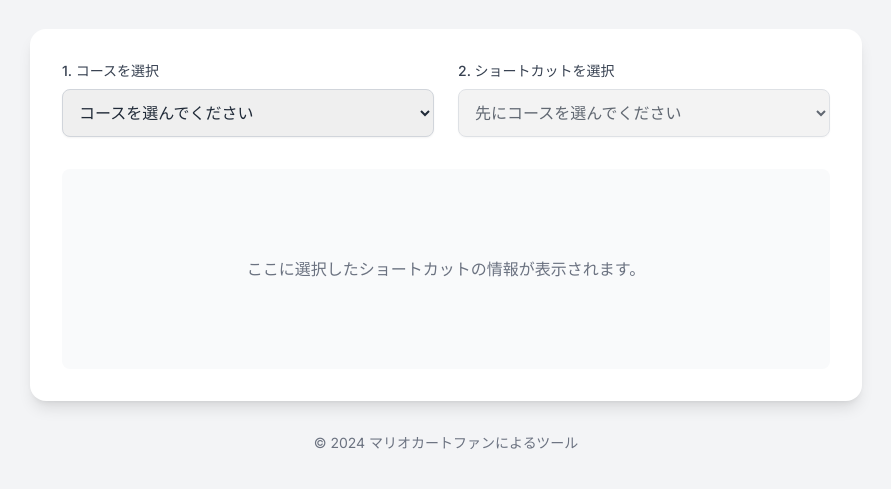
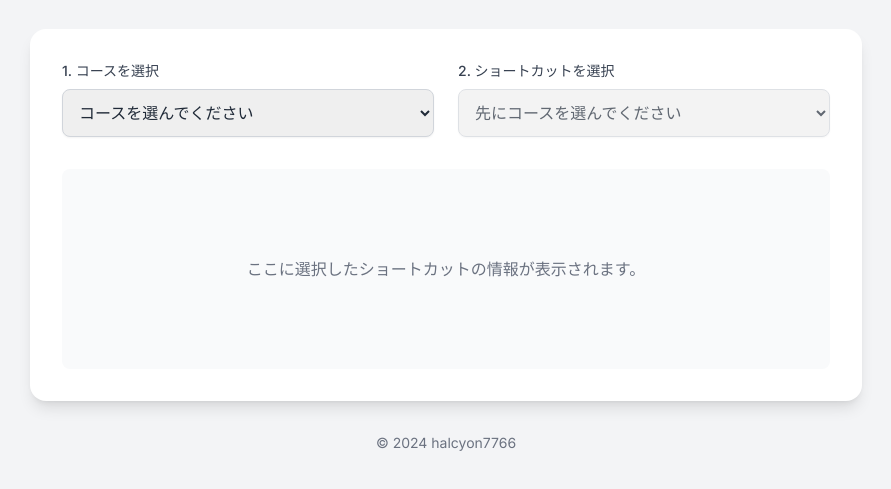
Before and after one commit to halcyon7766/MarioCut, a plain HTML site: page index.html in a window 1280 px wide. Shown: the part 107-596 px from the top of the page, without its empty margins (194-1085 px from the left). Drawn offline with nearby package versions, Linux system fonts and the light colour scheme.

Commit message:
Update index.html

```diff
--- a/index.html
+++ b/index.html
@@ -78,7 +78,7 @@
 
         <!-- フッター -->
         <footer class="text-center mt-8 text-sm text-gray-500">
-            <p>&copy; 2024 マリオカートファンによるツール</p>
+            <p>&copy; 2024 halcyon7766</p>
         </footer>
     </div>
 
```
